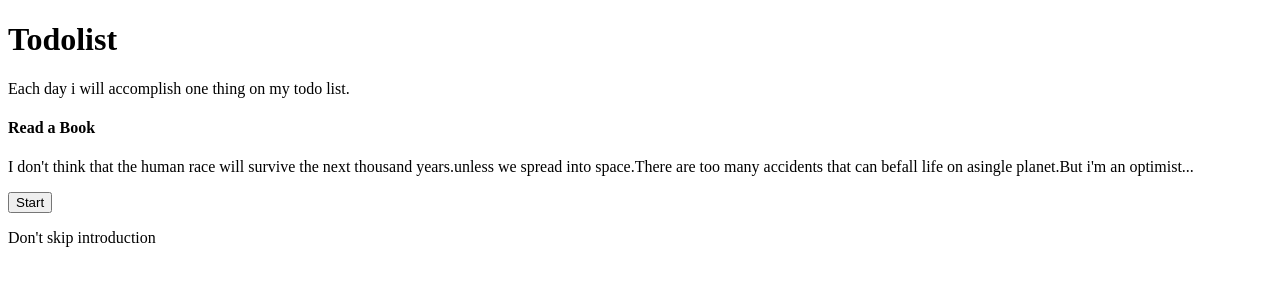
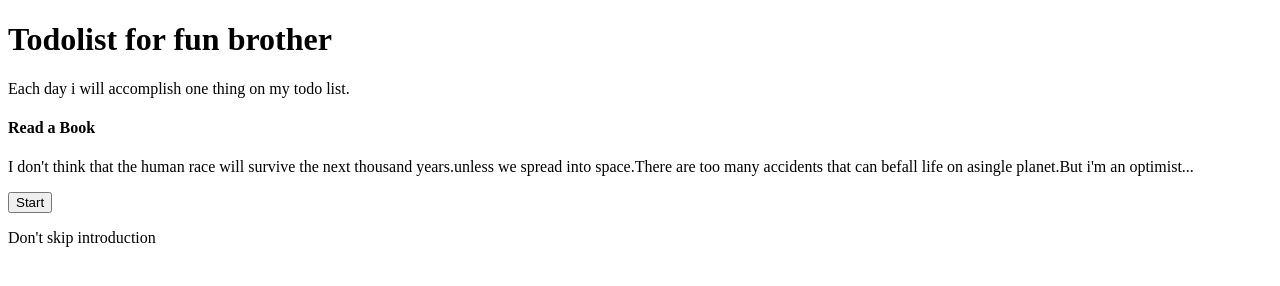
Before and after one commit to chandramouli35/HTML-CODING-PRACTICE-1, a plain HTML site: page index.html in a window 1280 px wide. Drawn offline with Linux system fonts and the light colour scheme.

Commit message:
Update index.html

```diff
--- a/index.html
+++ b/index.html
@@ -6,7 +6,7 @@
 <body>
     <div class="bg-container">
         <div class="h-center">
-            <h1>Todolist</h1>
+            <h1>Todolist for fun brother</h1>
             Each day i will accomplish one thing on my todo list.
             <h4 class="h-center"> Read a Book</h4>
             <p class="h-center"> I don't think that the human race will survive the next thousand years.unless we spread into space.There are too many accidents that can befall life on asingle planet.But i'm an optimist...</p>
```
